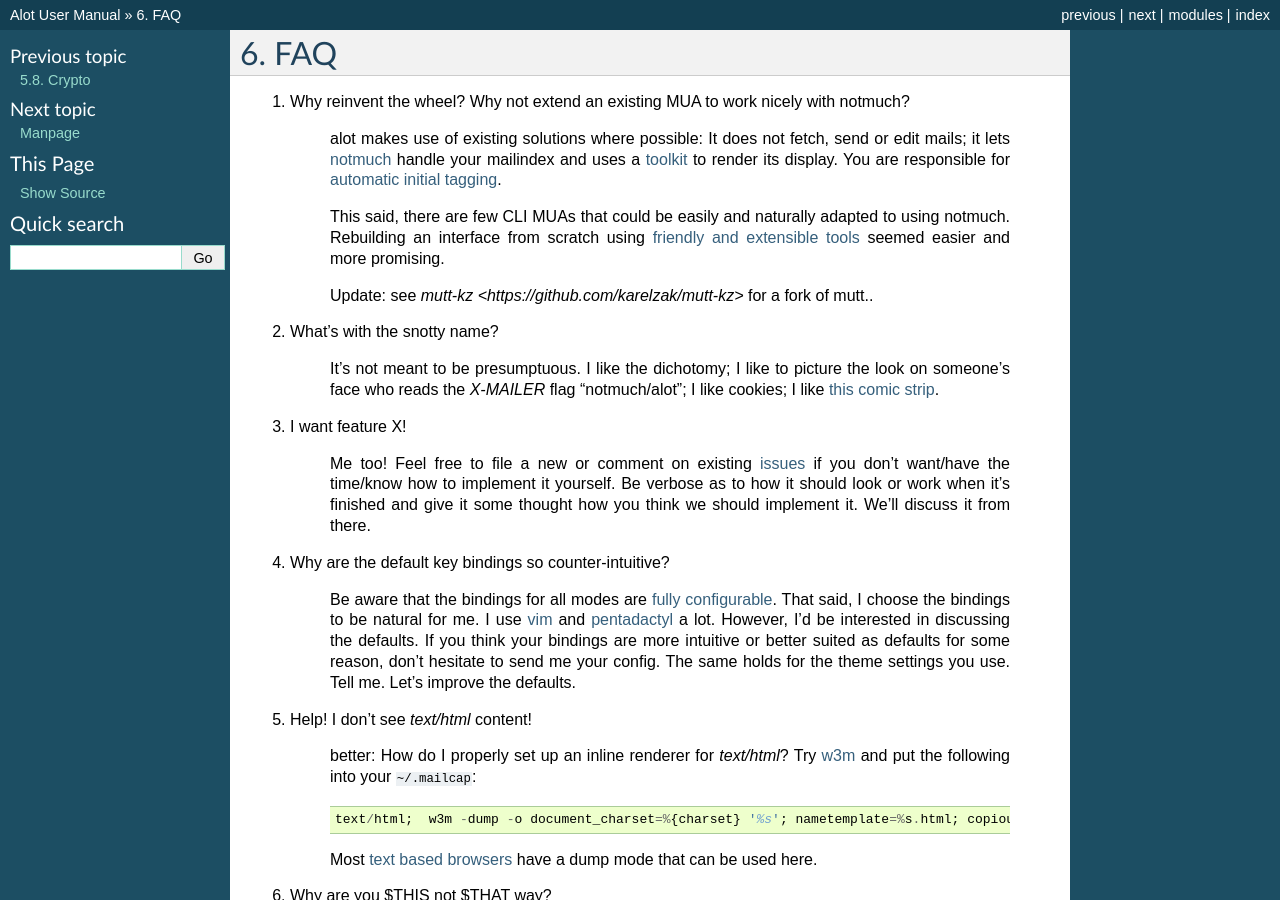
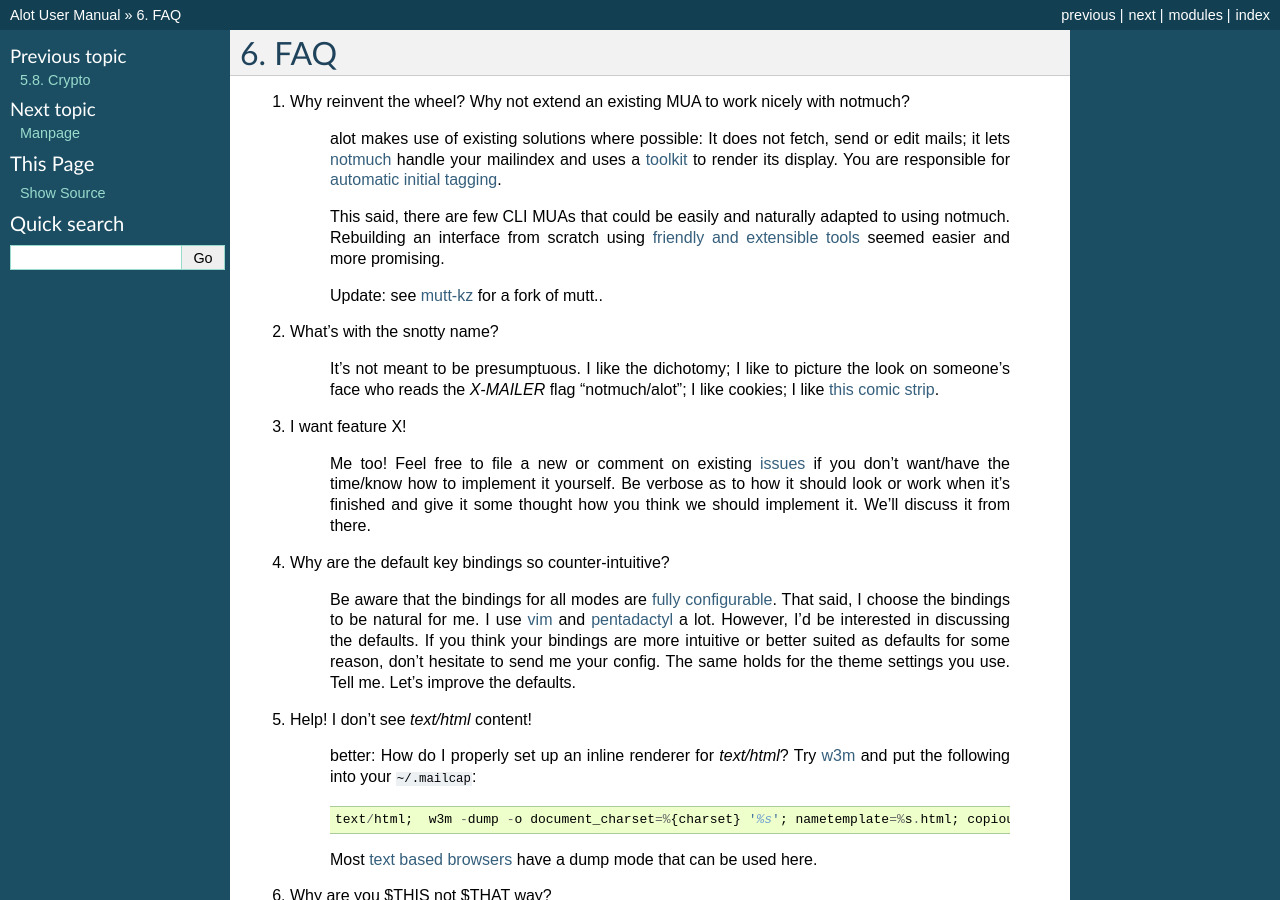
Before and after one commit to pazz/alot, a Sphinx documentation site: the page built from docs/source/faq.rst, in a window 1280 px wide and 900 px high. Built offline with Sphinx 7.4.7, drawn with Linux system fonts in a browser that asks for light colours.

Commit message:
docs: mention muttkz (add missing char in link)

```diff
--- a/docs/source/faq.rst
+++ b/docs/source/faq.rst
@@ -12,7 +12,7 @@ FAQ
     Rebuilding an interface from scratch using `friendly and extensible tools <http://www.python.org/>`_
     seemed easier and more promising.
 
-    Update: see `mutt-kz <https://github.com/karelzak/mutt-kz>` for a fork of mutt..
+    Update: see `mutt-kz <https://github.com/karelzak/mutt-kz>`_ for a fork of mutt..
 
 2. What's with the snotty name?
 
```
